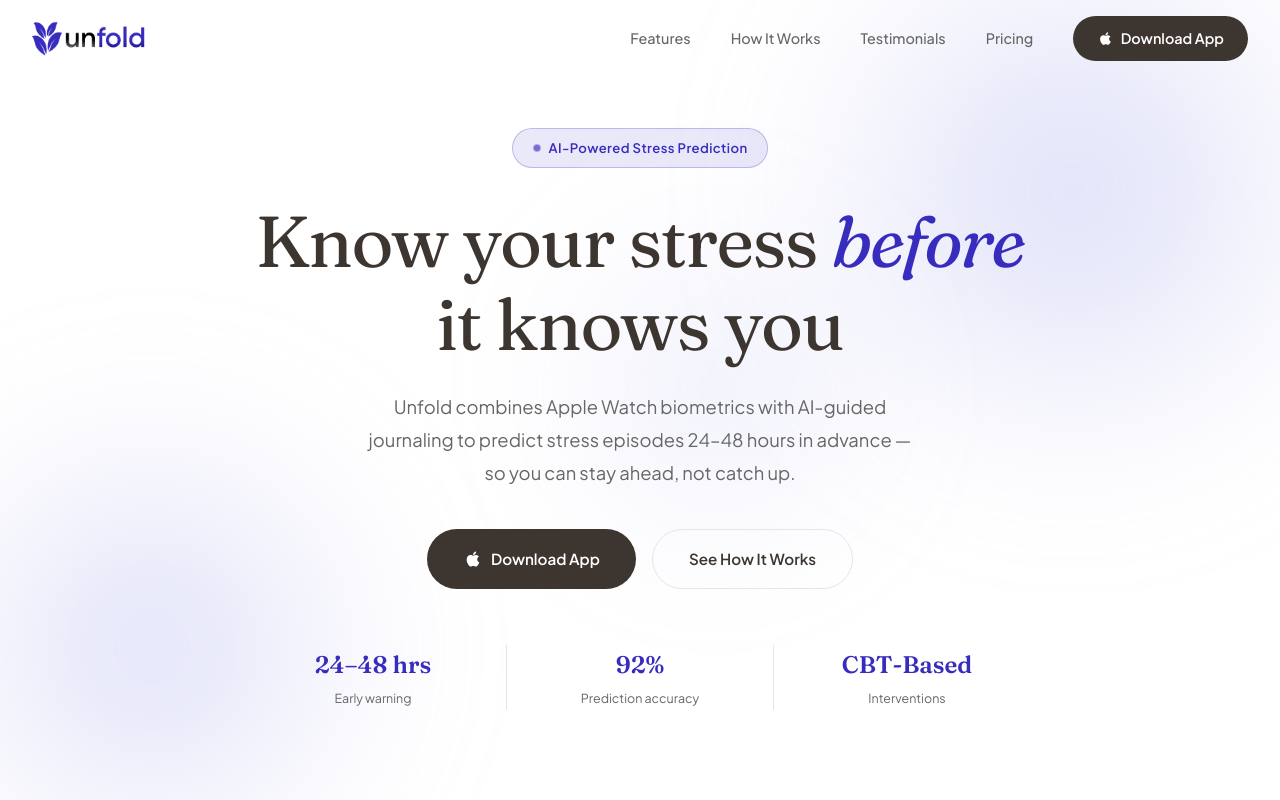
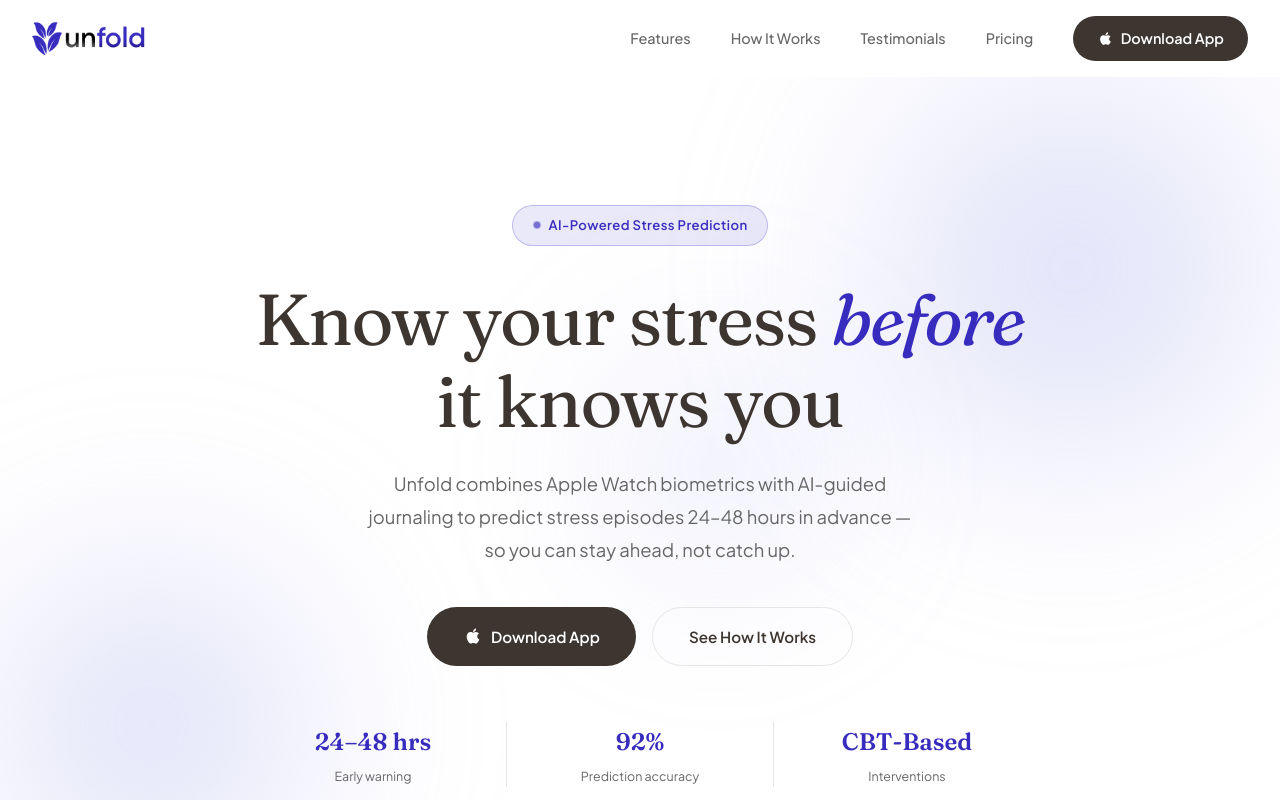
Before and after one commit to unfoldJournaling/unfold-website, a React (Vite) app: page / in a window 1280 px wide. Shown: the top 800 px of the page. Built offline with nearby package versions, Linux system fonts and the light colour scheme.

Commit message:
fix sticky nav

```diff
--- a/src/App.jsx
+++ b/src/App.jsx
@@ -287,7 +287,7 @@ export default function UnfoldSite() {
       `}</style>
 
       {/* NAV */}
-      <nav style={{ position: "fixed", top: 0, left: 0, right: 0, zIndex: 100, padding: "1rem 2rem", display: "flex", alignItems: "center", justifyContent: "space-between", transition: "all 0.4s", background: scrolled ? "rgba(255,255,255,0.92)" : "transparent", backdropFilter: scrolled ? "blur(20px)" : "none", boxShadow: scrolled ? "0 1px 20px rgba(0,0,0,0.06)" : "none" }}>
+      <nav style={{ padding: "1rem 2rem", display: "flex", alignItems: "center", justifyContent: "space-between", transition: "all 0.4s", background: s.cream }}>
         <a href="#" style={{ textDecoration: "none", display: "flex", alignItems: "center", zIndex: 101 }}>
           <img src={LOGO_SRC} alt="Unfold" style={{ height: 36 }} />
         </a>
```
